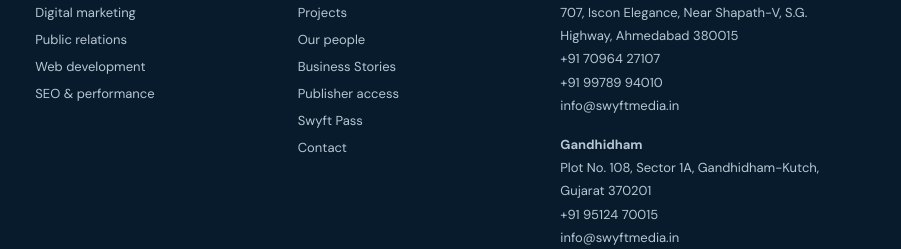
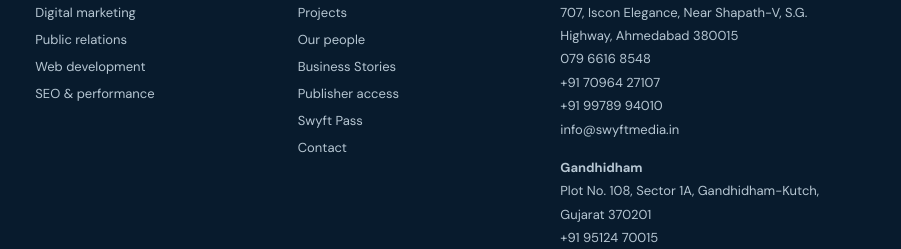
Before and after one commit to swyftmedia-1/Swyft, a website: page swyft-pass.html in a window 1280 px wide. Shown: the part 4972-5221 px from the top of the page, 379-1280 px from the left. Drawn offline with nearby package versions, Linux system fonts and the light colour scheme; a web font is replaced by a local one.

Commit message:
Update contact details in footer section

```diff
--- a/swyft-pass.html
+++ b/swyft-pass.html
@@ -809,7 +809,7 @@
       <div class="footer-col"><h3>What we do</h3><a href="services.html">Brand strategy</a><a href="services.html">Digital marketing</a><a href="services.html">Public relations</a><a href="services.html">Web development</a><a href="services.html">SEO &amp; performance</a></div>
       <div class="footer-col"><h3>Explore</h3><a href="about.html">About us</a><a href="projects.html">Projects</a><a href="people.html">Our people</a><a href="blog/index.html">Business Stories</a><a href="admin/">Publisher access</a><a href="swyft-pass.html">Swyft Pass</a><a href="contact.html">Contact</a></div>
       <div class="footer-col"><h3>Talk to our team</h3>
-        <p><strong>Ahmedabad</strong><br>707, Iscon Elegance, Near Shapath-V, S.G. Highway, Ahmedabad 380015<br><a href="tel:+917096427107">+91 70964 27107</a><br><a href="tel:+919978994010">+91 99789 94010</a><br><a href="mailto:info@swyftmedia.in">info@swyftmedia.in</a></p>
+        <p><strong>Ahmedabad</strong><br>707, Iscon Elegance, Near Shapath-V, S.G. Highway, Ahmedabad 380015<br><a href="tel:07966168548">079 6616 8548</a><br><a href="tel:+917096427107">+91 70964 27107</a><br><a href="tel:+919978994010">+91 99789 94010</a><br><a href="mailto:info@swyftmedia.in">info@swyftmedia.in</a></p>
         <p><strong>Gandhidham</strong><br>Plot No. 108, Sector 1A, Gandhidham-Kutch, Gujarat 370201<br><a href="tel:+919512470015">+91 95124 70015</a><br><a href="mailto:info@swyftmedia.in">info@swyftmedia.in</a></p>
       </div>
     </div>
```
